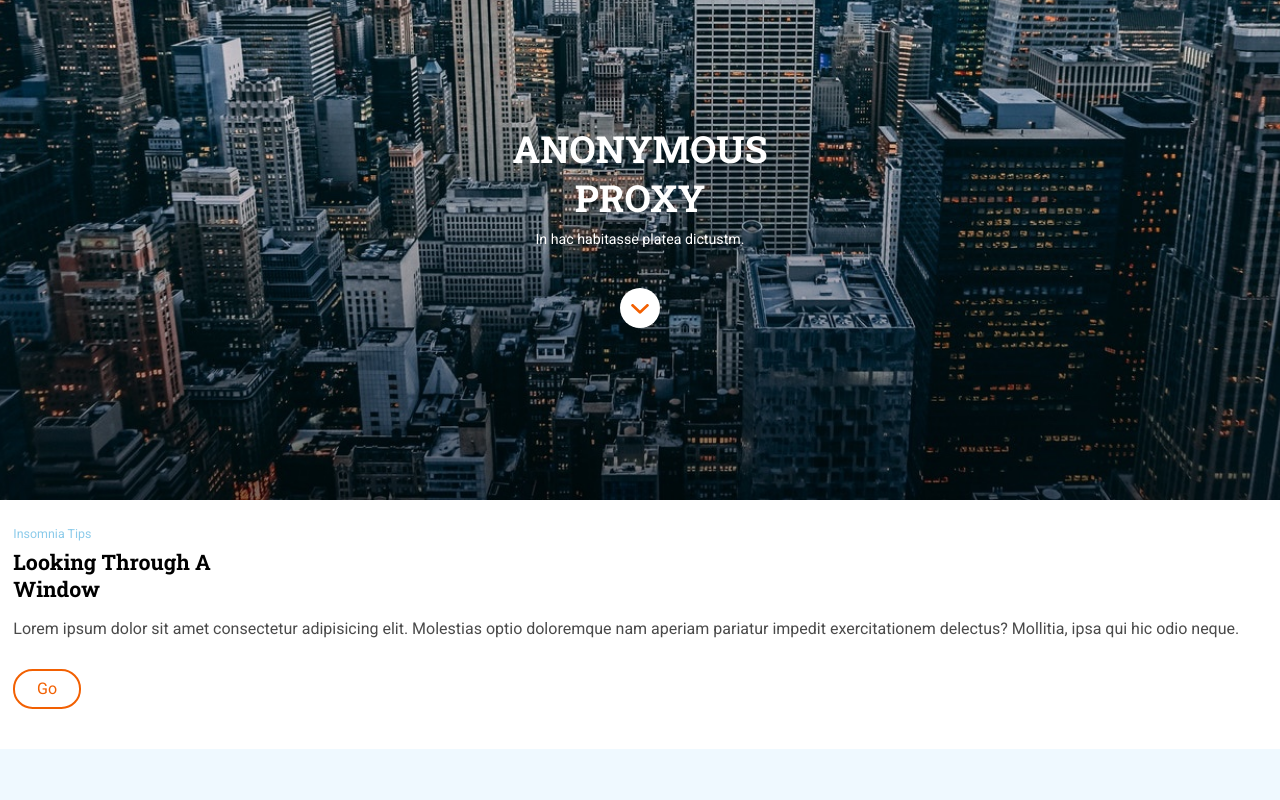
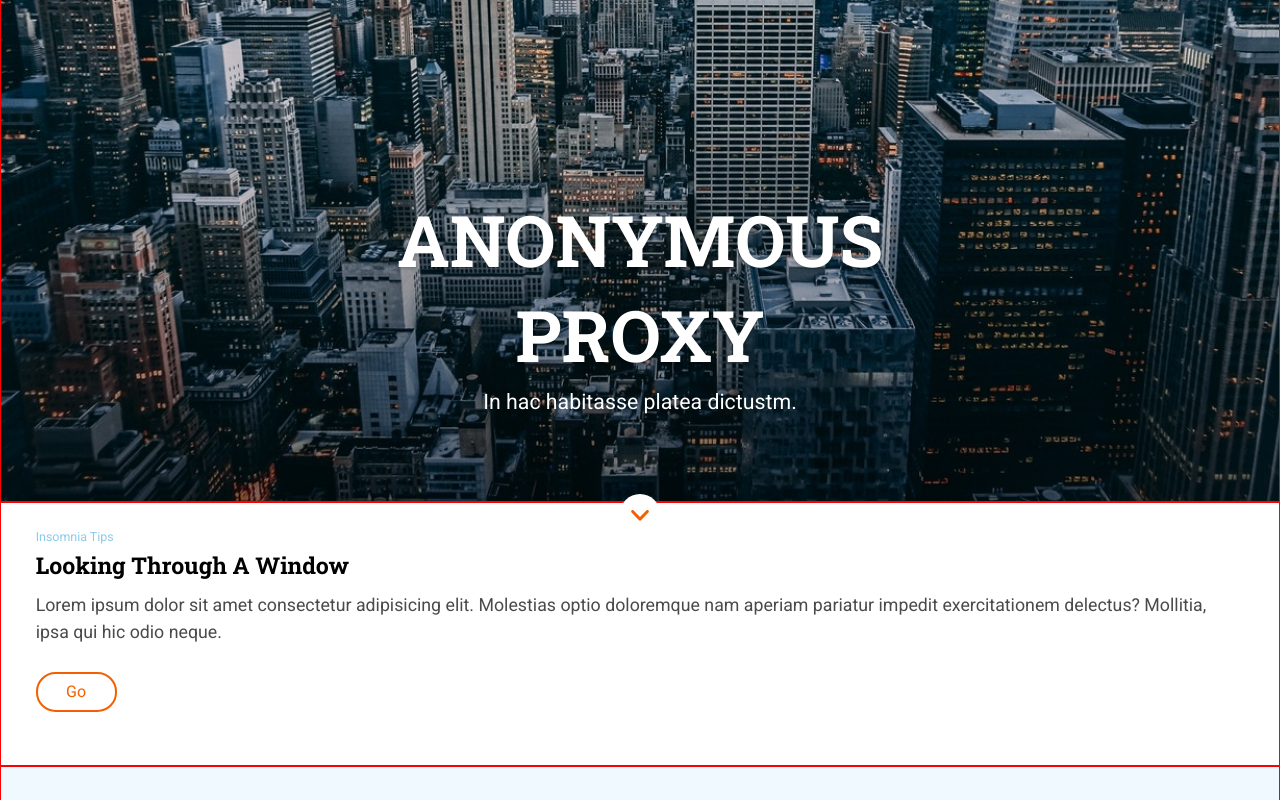
Before and after one commit to miriamschaefer/anonymous-proxy, a website: page src/html/index.html in a window 1280 px wide. Shown: the part 300-1100 px from the top of the page. Drawn offline with nearby package versions, Linux system fonts and the light colour scheme; files that its build step writes are made by us from their sources; files whose address does not match are found by name.

Commit message:
finish blog section

```diff
--- a/src/html/partials/footer.html
+++ b/src/html/partials/footer.html
@@ -1,4 +1,4 @@
-<footer class="footer" id="bottom">
+<footer class="footer">
   <div class="footer__scrollup">
     <a href="#" title="Scroll up">
       <img src="./assets/images/ico-arrow.svg" />
--- a/src/html/partials/main.html
+++ b/src/html/partials/main.html
@@ -1,7 +1,8 @@
 <main class="main">
   <!-- HERO -->
+  <div class="wrapper">
   <div class="hero">
-    <h1 class="hero__title">
+      <h1 class="hero__title">
       <span>Anonymous</span>
       <span>Proxy</span>
     </h1>
@@ -12,8 +13,10 @@
       </a>
     </div>
   </div>
+</div>
 
   <!-- BLOG -->
+<div class="wrapper">
   <section class="blog">
     <h4 class="blog__lead">Insomnia Tips</h4>
     <h2 class="blog__title">
@@ -30,11 +33,12 @@
         <p>Go</p>
       </a>
     </div>
+  </div>
   </section>
 
   <!-- 3 REASONS -->
-
-  <section class="reasons">
+<div class="wrapper">
+  <section class="reasons" id="bottom">
     <h2 class="reasons__title">3 reasons to purchase</h2>
     <article class="reasons__block">
       <h3 class="reasons__block__subtitle">Lorem ipsum</h3>
@@ -60,4 +64,5 @@
       </a>
     </div>
   </section>
+</div>
 </main>
--- a/src/scss/layout/_page.scss
+++ b/src/scss/layout/_page.scss
@@ -3,6 +3,9 @@ body {
   font-family: $font-main;
 }
 
+.wrapper {
+  border: 1px solid red;
+}
 // HERO
 
 .hero {
@@ -28,6 +31,7 @@ body {
     text-transform: uppercase;
     font-size: 2.333rem;
     margin-top: 15.78rem;
+    text-shadow: 0px 2px 3px rgba(0, 0, 0, 0.2);
 
     span {
       display: block;
@@ -55,6 +59,28 @@ body {
       height: 0.6667rem;
       margin-top: 1rem;
     }
+  }
+
+  @include tablet {
+    .hero {
+      // TEXT TRANSFORMATION
+      &__title {
+        font-size: 4.444rem;
+        margin-top: 27.78rem;
+
+        & span {
+          line-height: 5.889rem;
+        }
+      }
+    }
+    & p {
+      font-size: 1.333rem;
+      margin-bottom: 0;
+    }
+  }
+  //SCROLL ICON MOVEMENT
+  &__arrow {
+    transform: translate(0%, 200%);
   }
 }
 
@@ -98,6 +124,28 @@ body {
     color: $color-accent;
     margin-top: 1.667rem;
     margin-bottom: 2.5rem;
+  }
+
+  @include tablet {
+    margin-left: 2.167rem;
+    margin-right: 2.167rem;
+
+    &__title {
+      font-size: 1.444rem;
+
+      & span {
+        display: inline-block;
+      }
+    }
+
+    &__opening {
+      font-size: 1.111rem;
+    }
+
+    &__button {
+      width: 5.056rem;
+      margin-bottom: 3.333rem;
+    }
   }
 }
 
```
